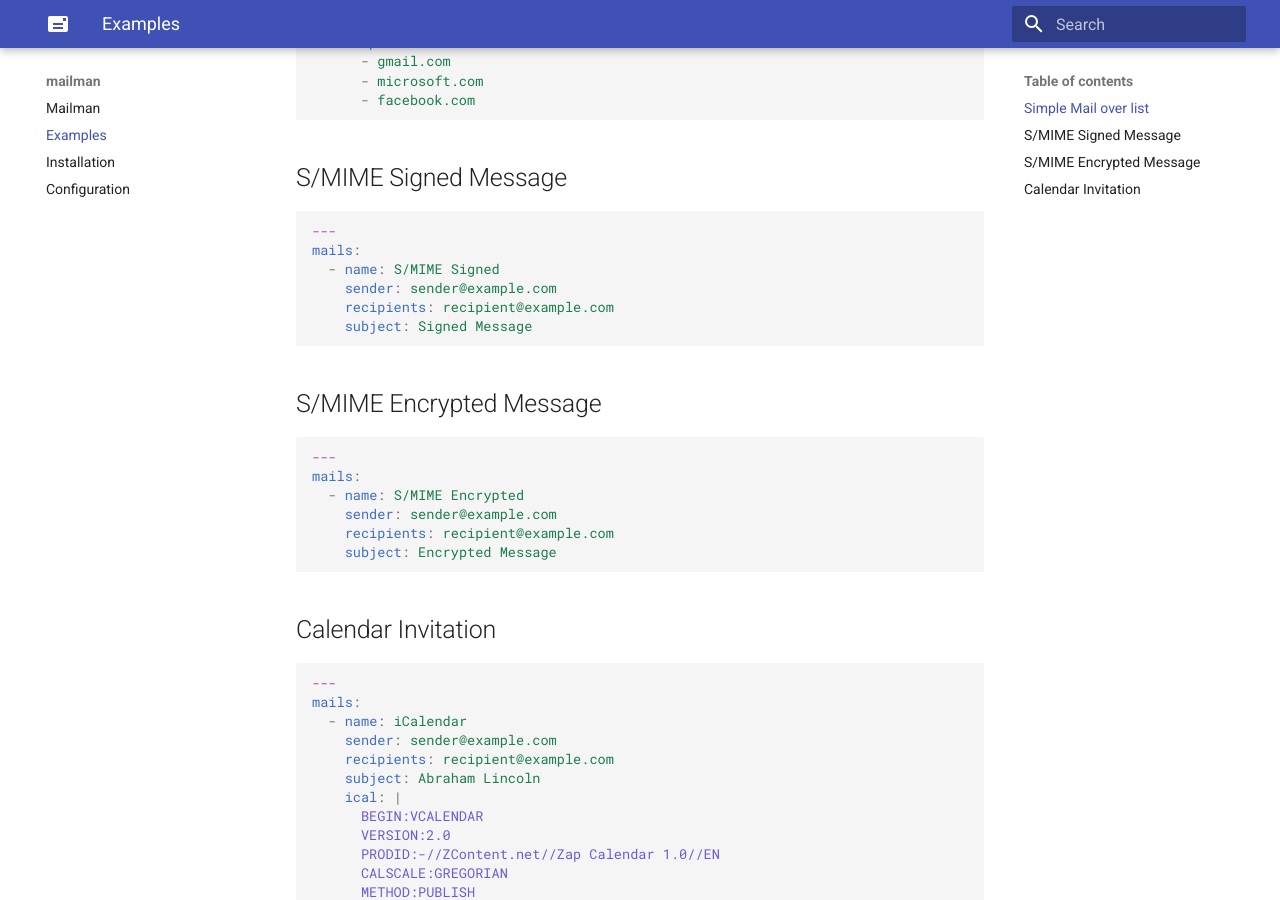
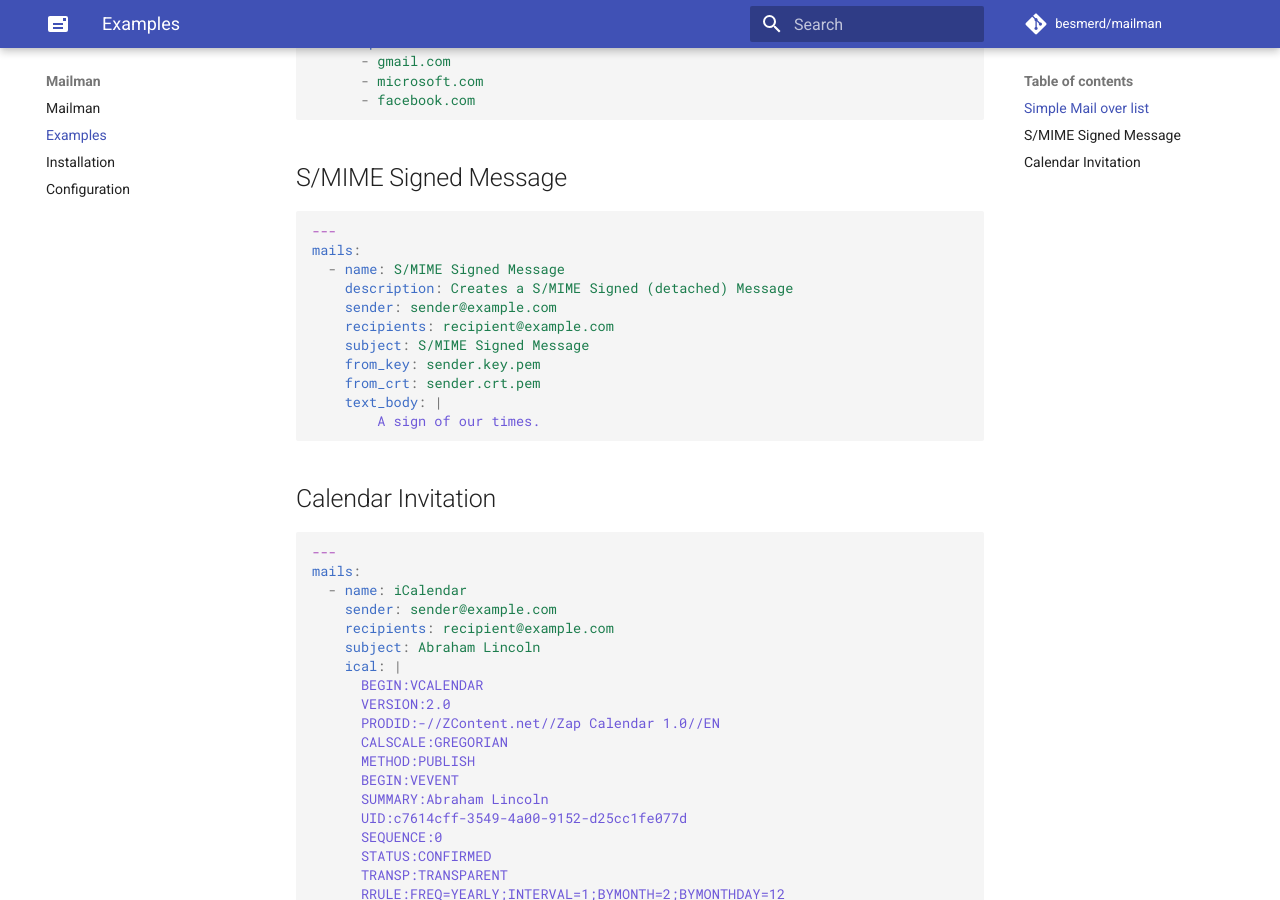
Before and after one commit to besmerd/spool, an MkDocs documentation site: the page built from docs/examples.md, in a window 1280 px wide and 900 px high, scrolled down 417 px. Built offline with MkDocs 1.6.1 and Material for MkDocs 9.7.7, drawn with Linux system fonts in a browser that asks for light colours; comment, search, counter and statistics services are not loaded.

Commit message:
Update documentation

````diff
--- a/docs/examples.md
+++ b/docs/examples.md
@@ -23,20 +23,15 @@ mails:
 ```yaml
 ---
 mails:
-  - name: S/MIME Signed
+  - name: S/MIME Signed Message
+    description: Creates a S/MIME Signed (detached) Message
     sender: sender@example.com
     recipients: recipient@example.com
-    subject: Signed Message
-```
-
-## S/MIME Encrypted Message
-```yaml
----
-mails:
-  - name: S/MIME Encrypted
-    sender: sender@example.com
-    recipients: recipient@example.com
-    subject: Encrypted Message
+    subject: S/MIME Signed Message
+    from_key: sender.key.pem
+    from_crt: sender.crt.pem
+    text_body: |
+        A sign of our times.
 ```
 
 ## Calendar Invitation
--- a/mkdocs.yml
+++ b/mkdocs.yml
@@ -1,8 +1,17 @@
-site_name: mailman
+site_name: Mailman
+site_description: Send mails with YAML.
+site_author: 'Daniel Besmer'
+site_url: 'https://besmerd.github.io/mailman'
+
+repo_name: 'besmerd/mailman'
+repo_url: 'https://github.com/besmerd/mailman'
+
 theme:
   name: 'material'
   logo:
     icon: 'mail'
+
 markdown_extensions:
   - admonition
   - codehilite
+  - markdown.extensions.def_list
````
Also changed, not shown: docs/index.md (+0 -8 lines).
